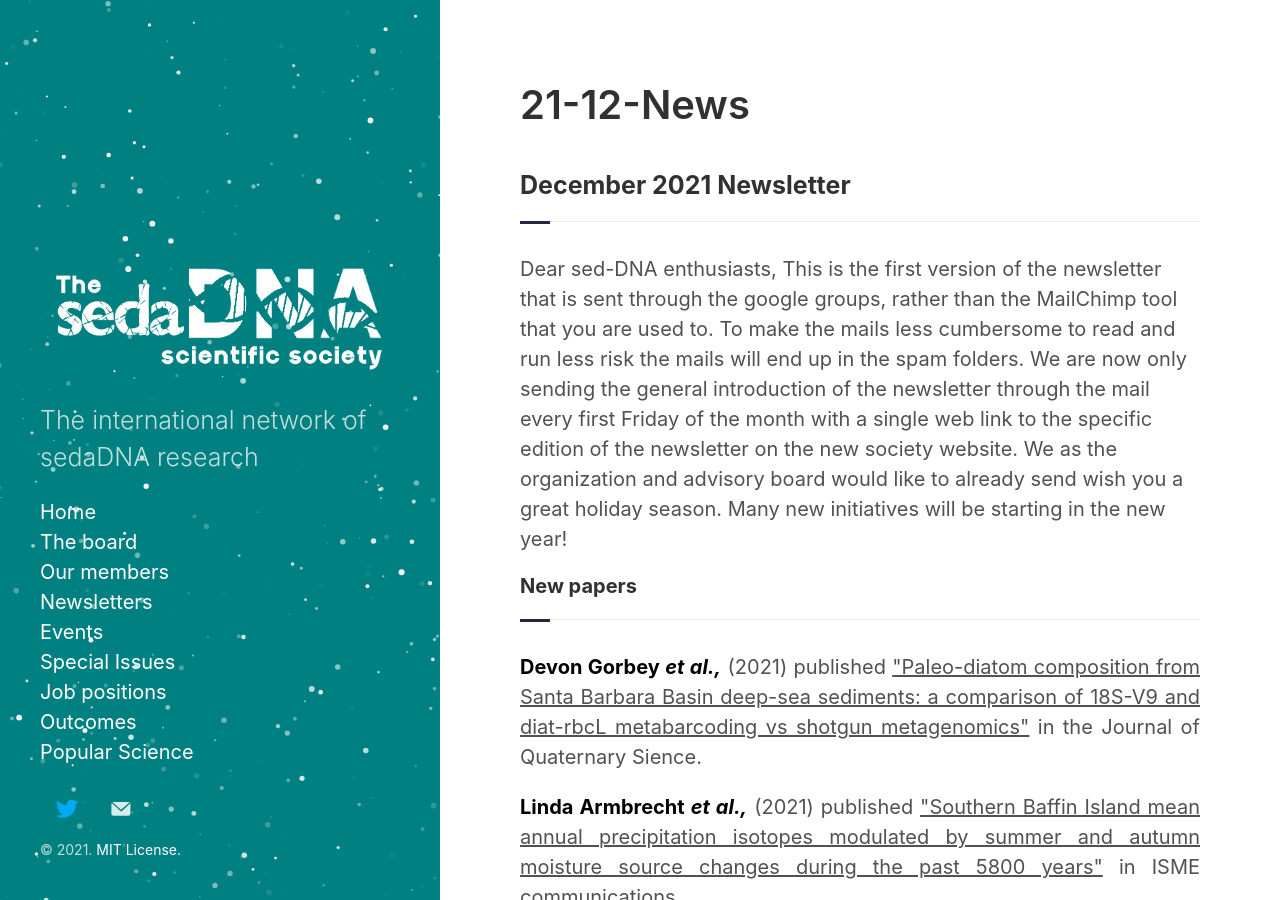
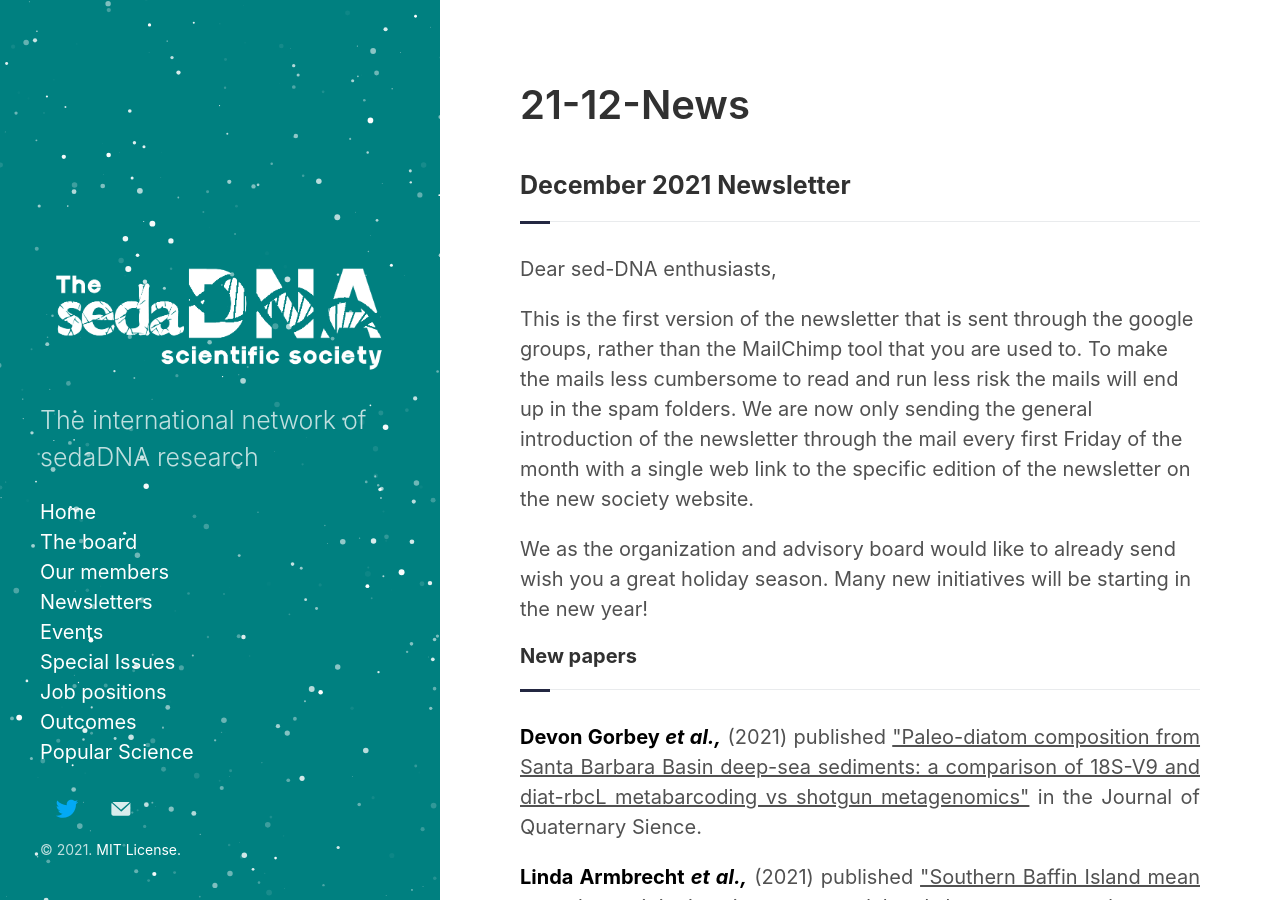
Before and after one commit to sedadna/sedadna.github.io, a Jekyll site: the page built from category/news/21-12.md, in a window 1280 px wide and 900 px high. Built offline with Jekyll 4.4.1, drawn with Linux system fonts in a browser that asks for light colours.

Commit message:
Update 21-12.md

```diff
--- a/category/news/21-12.md
+++ b/category/news/21-12.md
@@ -7,11 +7,11 @@
 <h3 class="section-title underline">December 2021 Newsletter</h3>
 </div>
 
-<p>Dear sed-DNA enthusiasts,
+<p>Dear sed-DNA enthusiasts,</p>
 
-This is the first version of the newsletter that is sent through the google groups, rather than the MailChimp tool that you are used to. To make the mails less cumbersome to read and run less risk the mails will end up in the spam folders. We are now only sending the general introduction of the newsletter through the mail every first Friday of the month with a single web link to the specific edition of the newsletter on the new society website.
+<p>This is the first version of the newsletter that is sent through the google groups, rather than the MailChimp tool that you are used to. To make the mails less cumbersome to read and run less risk the mails will end up in the spam folders. We are now only sending the general introduction of the newsletter through the mail every first Friday of the month with a single web link to the specific edition of the newsletter on the new society website. </p>
 
-We as the organization and advisory board would like to already send wish you a great holiday season. Many new initiatives will be starting in the new year! </p>
+<p>We as the organization and advisory board would like to already send wish you a great holiday season. Many new initiatives will be starting in the new year! </p>
 
 <div class="intro">
 <h4 class="section-title underline">New papers</h4>
```
